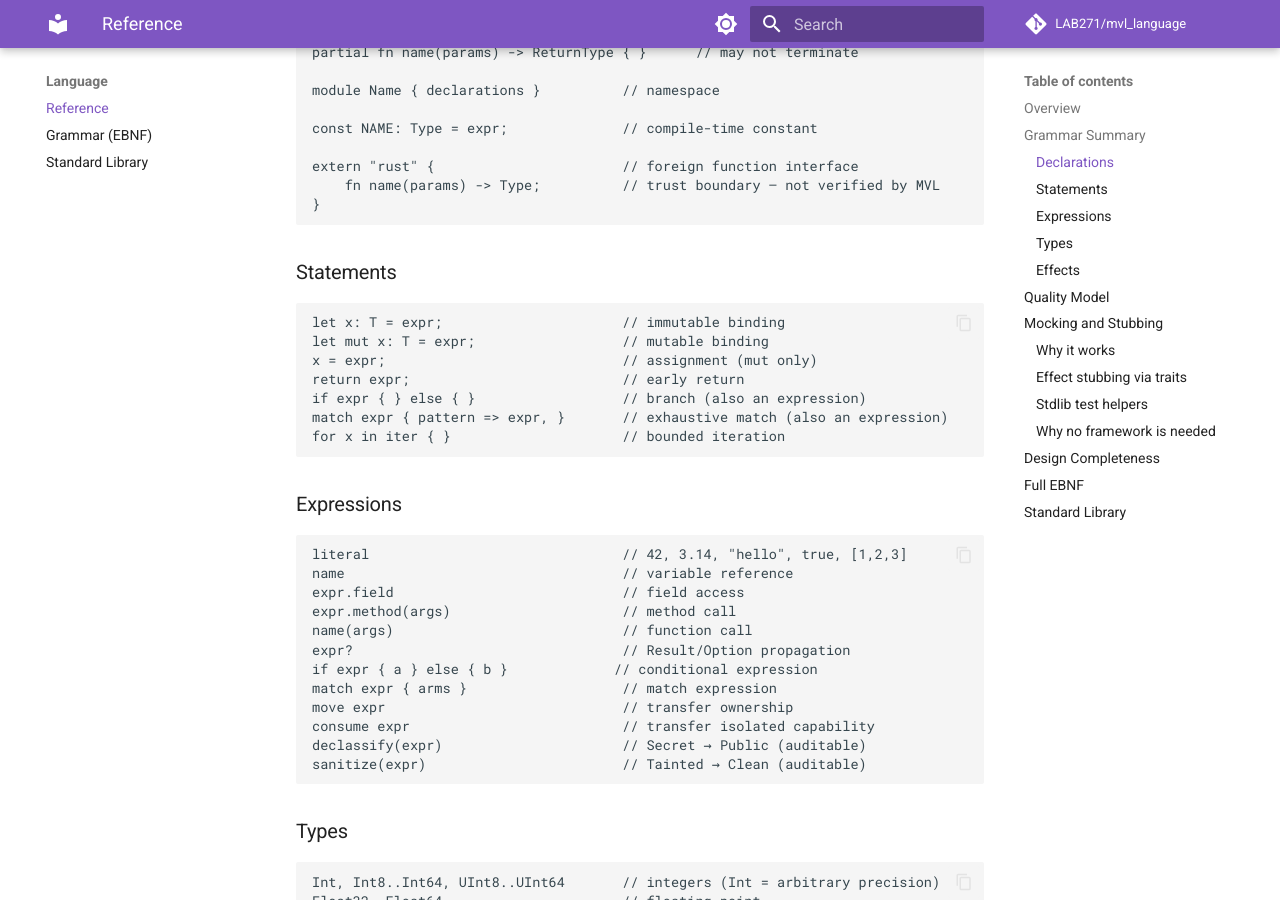
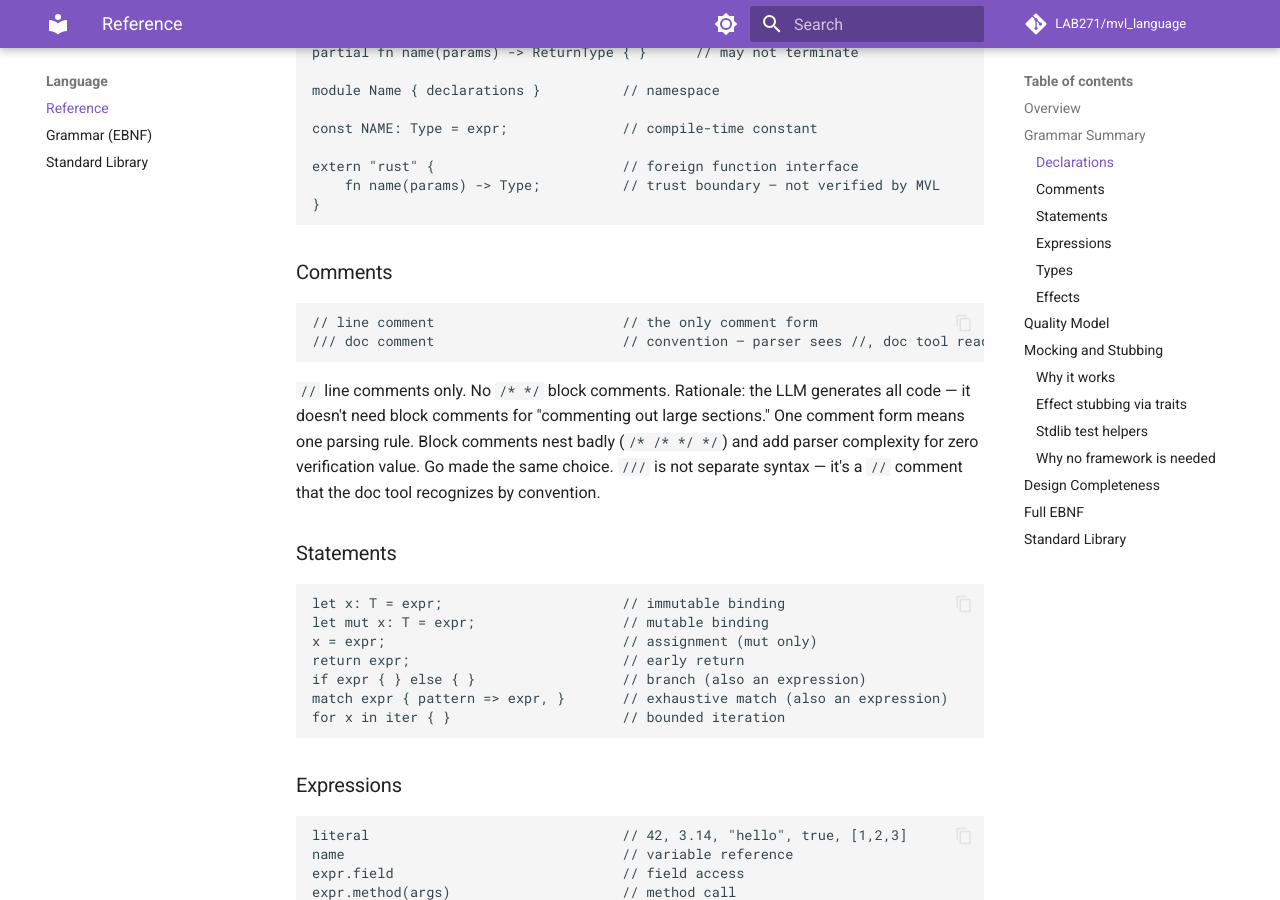
Before and after one commit to mvl-lang/mvl, an MkDocs documentation site: the page built from docs/language.md, in a window 1280 px wide and 900 px high, scrolled down 902 px. Built offline with MkDocs 1.6.1 and Material for MkDocs 9.7.7, drawn with Linux system fonts in a browser that asks for light colours; comment, search, counter and statistics services are not loaded.

Commit message:
docs: comments section in language.md with rationale

````diff
--- a/docs/language.md
+++ b/docs/language.md
@@ -41,6 +41,15 @@ extern "rust" {                       // foreign function interface
     fn name(params) -> Type;          // trust boundary — not verified by MVL
 }
 ```
+
+### Comments
+
+```
+// line comment                       // the only comment form
+/// doc comment                       // convention — parser sees //, doc tool reads ///
+```
+
+`//` line comments only. No `/* */` block comments. Rationale: the LLM generates all code — it doesn't need block comments for "commenting out large sections." One comment form means one parsing rule. Block comments nest badly (`/* /* */ */`) and add parser complexity for zero verification value. Go made the same choice. `///` is not separate syntax — it's a `//` comment that the doc tool recognizes by convention.
 
 ### Statements
 
````
Also changed, not shown: .openspec/language.md (+9 -0 lines).
